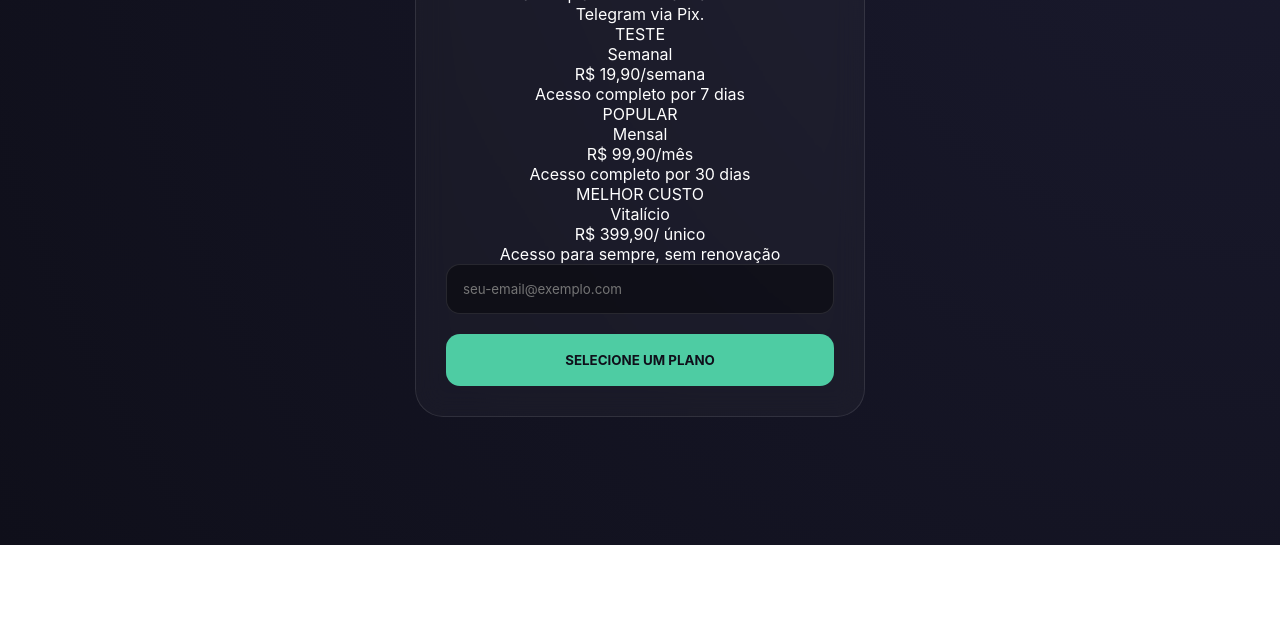
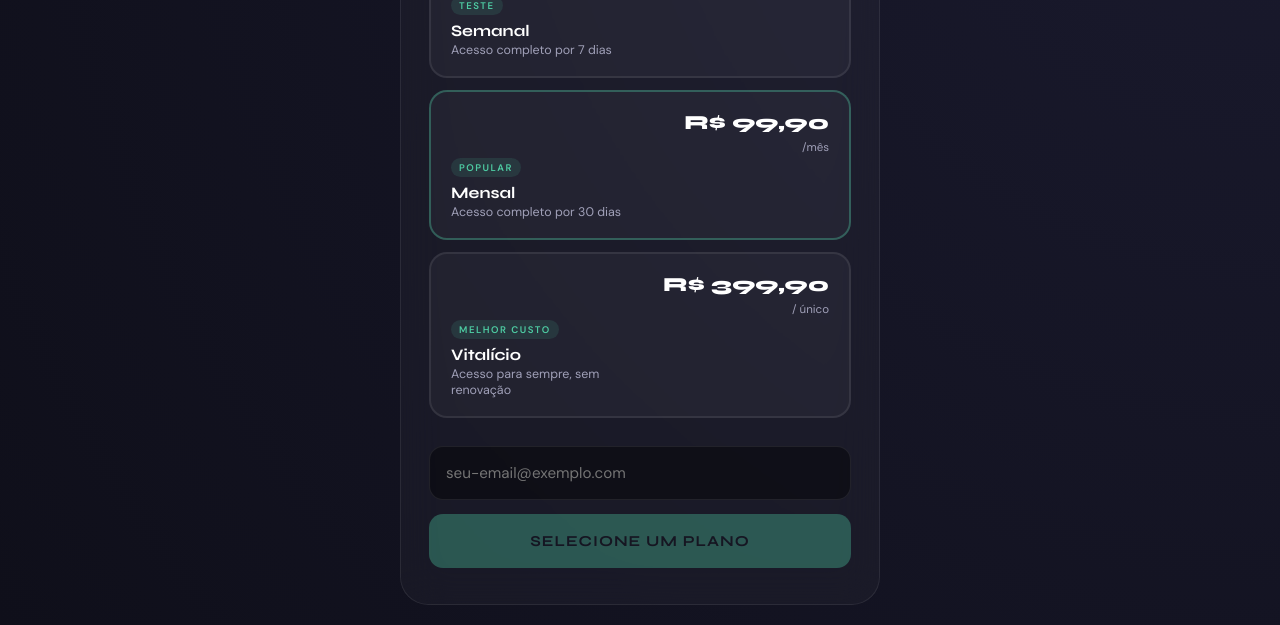
Before and after one commit to flavinhaprivy/flavinhaprivy, a plain HTML site: page index.html in a window 1280 px wide. Shown: the part 255-880 px from the top of the page. Before the commit the page ends 800 px from the top, so only its background shows below. Drawn offline with Linux system fonts and the light colour scheme.

Commit message:
Update style.css

```diff
--- a/style.css
+++ b/style.css
@@ -1,38 +1,212 @@
-* { margin: 0; padding: 0; box-sizing: border-box; font-family: 'Inter', sans-serif; }
-:root { --primary: #4ecca3; --bg-dark: #0f0f1a; --text-dim: #a0a0b8; }
+* { margin: 0; padding: 0; box-sizing: border-box; }
+:root {
+    --primary: #4ecca3;
+    --primary-glow: rgba(78, 204, 163, 0.25);
+    --bg-dark: #0f0f1a;
+    --text-dim: #a0a0b8;
+    --card-bg: rgba(255,255,255,0.03);
+    --border: rgba(255,255,255,0.08);
+}
 
 body {
     background: radial-gradient(circle at top right, #1a1a2e, var(--bg-dark));
-    color: #fff; display: flex; justify-content: center; align-items: center;
-    min-height: 100vh; padding: 20px;
+    color: #fff;
+    display: flex;
+    justify-content: center;
+    align-items: center;
+    min-height: 100vh;
+    padding: 20px;
+    font-family: 'DM Sans', sans-serif;
 }
 
-.container { width: 100%; max-width: 450px; }
+.container { width: 100%; max-width: 480px; }
+
 .glass-card {
-    background: rgba(255,255,255,0.03); backdrop-filter: blur(15px);
-    border: 1px solid rgba(255,255,255,0.1); border-radius: 28px; padding: 30px; text-align: center;
+    background: var(--card-bg);
+    backdrop-filter: blur(20px);
+    border: 1px solid var(--border);
+    border-radius: 28px;
+    padding: 36px 28px;
+    text-align: center;
 }
 
-.brand { font-weight: 800; letter-spacing: 3px; color: var(--primary); margin-bottom: 20px; }
-.price-box { background: rgba(255,255,255,0.05); padding: 20px; border-radius: 20px; margin-bottom: 30px; }
-.value { font-size: 3.5rem; font-weight: 800; }
+/* HEADER */
+.brand {
+    font-family: 'Syne', sans-serif;
+    font-weight: 800;
+    font-size: 1.1rem;
+    letter-spacing: 5px;
+    color: var(--primary);
+    margin-bottom: 12px;
+}
+h1 {
+    font-family: 'Syne', sans-serif;
+    font-size: 1.8rem;
+    font-weight: 800;
+    margin-bottom: 8px;
+}
+header p {
+    color: var(--text-dim);
+    font-size: 0.9rem;
+    margin-bottom: 28px;
+    line-height: 1.5;
+}
 
-input {
-    width: 100%; background: rgba(0,0,0,0.4); border: 1px solid rgba(255,255,255,0.1);
-    border-radius: 14px; padding: 16px; color: white; margin-bottom: 20px; outline: none;
+/* PLANS */
+.plans {
+    display: flex;
+    flex-direction: column;
+    gap: 12px;
+    margin-bottom: 28px;
+}
+
+.plan-card {
+    background: rgba(255,255,255,0.04);
+    border: 2px solid var(--border);
+    border-radius: 18px;
+    padding: 18px 20px;
+    cursor: pointer;
+    transition: all 0.25s ease;
+    position: relative;
+    text-align: left;
+    display: grid;
+    grid-template-columns: 1fr auto;
+    grid-template-rows: auto auto;
+    align-items: center;
+    gap: 2px 12px;
+}
+
+.plan-card:hover {
+    border-color: rgba(78, 204, 163, 0.4);
+    background: rgba(78, 204, 163, 0.05);
+    transform: translateY(-1px);
+}
+
+.plan-card.selected {
+    border-color: var(--primary);
+    background: rgba(78, 204, 163, 0.08);
+    box-shadow: 0 0 0 3px var(--primary-glow);
+}
+
+.plan-card.popular {
+    border-color: rgba(78, 204, 163, 0.35);
+}
+
+.plan-badge {
+    font-size: 0.6rem;
+    font-weight: 700;
+    letter-spacing: 1.5px;
+    color: var(--primary);
+    background: rgba(78, 204, 163, 0.12);
+    padding: 3px 8px;
+    border-radius: 20px;
+    display: inline-block;
+    margin-bottom: 4px;
+    grid-column: 1 / -1;
+    width: fit-content;
+}
+
+.plan-name {
+    font-family: 'Syne', sans-serif;
+    font-weight: 700;
+    font-size: 1rem;
+    color: #fff;
+}
+
+.plan-desc {
+    font-size: 0.78rem;
+    color: var(--text-dim);
+    grid-column: 1;
+}
+
+.plan-price {
+    grid-column: 2;
+    grid-row: 1 / 3;
+    text-align: right;
+    align-self: center;
+}
+
+.plan-value {
+    font-family: 'Syne', sans-serif;
+    font-size: 1.25rem;
+    font-weight: 800;
+    color: #fff;
+    display: block;
+}
+
+.plan-period {
+    font-size: 0.72rem;
+    color: var(--text-dim);
+}
+
+/* Indicador de seleção */
+.plan-card.selected .plan-name::before {
+    content: '✔ ';
+    color: var(--primary);
+}
+
+/* FORM */
+#formArea input {
+    width: 100%;
+    background: rgba(0,0,0,0.4);
+    border: 1px solid var(--border);
+    border-radius: 14px;
+    padding: 16px;
+    color: white;
+    margin-bottom: 14px;
+    outline: none;
+    font-family: 'DM Sans', sans-serif;
+    font-size: 0.95rem;
+    transition: border-color 0.2s;
+}
+#formArea input:focus {
+    border-color: rgba(78, 204, 163, 0.5);
 }
 
 button {
-    width: 100%; background: var(--primary); color: var(--bg-dark); border: none;
-    border-radius: 14px; padding: 18px; font-weight: 700; cursor: pointer; text-transform: uppercase;
+    width: 100%;
+    background: var(--primary);
+    color: var(--bg-dark);
+    border: none;
+    border-radius: 14px;
+    padding: 18px;
+    font-family: 'Syne', sans-serif;
+    font-weight: 700;
+    font-size: 0.95rem;
+    cursor: pointer;
+    text-transform: uppercase;
+    letter-spacing: 1px;
+    transition: opacity 0.2s, transform 0.15s;
+}
+button:hover:not(:disabled) { opacity: 0.88; transform: translateY(-1px); }
+button:disabled { opacity: 0.35; cursor: not-allowed; }
+
+/* PIX AREA */
+#pixArea p { color: #a0ffd6; font-size: 0.95rem; margin-bottom: 10px; }
+.pix-display { display: flex; gap: 10px; margin: 12px 0; }
+#pixCode {
+    background: rgba(0,0,0,0.4);
+    border: 1px solid var(--border);
+    border-radius: 14px;
+    padding: 14px;
+    color: white;
+    font-size: 0.78rem;
+    outline: none;
+    margin-bottom: 0;
+    width: 100%;
+    font-family: monospace;
+}
+#btnCopy { width: auto; padding: 0 18px; font-size: 0.75rem; }
+.pix-info {
+    font-size: 0.78rem;
+    color: var(--text-dim) !important;
+    margin-top: 10px !important;
+    line-height: 1.5;
 }
 
-.pix-display { display: flex; gap: 10px; margin: 20px 0; }
-#pixCode { margin-bottom: 0; font-size: 0.8rem; }
-#btnCopy { width: auto; padding: 0 15px; font-size: 0.7rem; }
-
 @media (max-width: 480px) {
+    .glass-card { padding: 28px 18px; }
     .pix-display { flex-direction: column; }
     #btnCopy { width: 100%; padding: 15px; }
-    .value { font-size: 2.8rem; }
+    .plan-value { font-size: 1.1rem; }
 }
```
